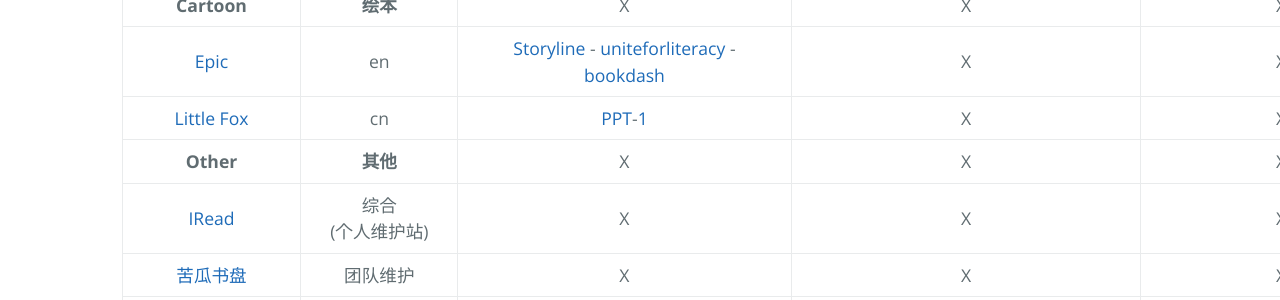
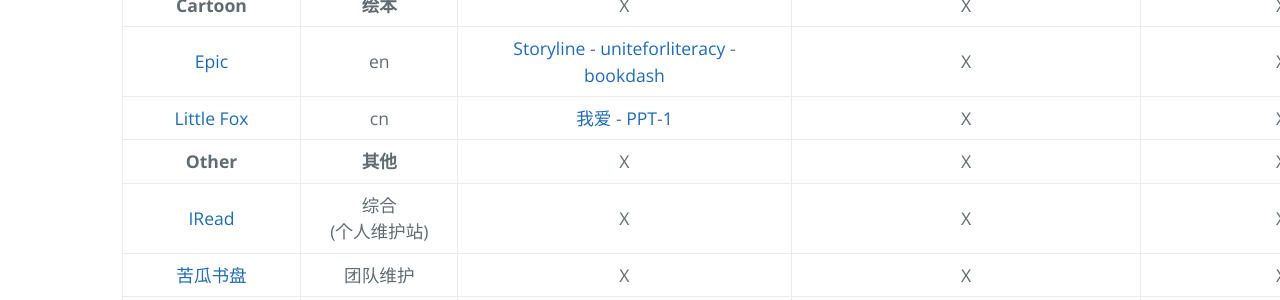
Before and after one commit to AmbroseRen/test, a Jekyll site: the page built from Library/BookSearch.md, in a window 1280 px wide and 900 px high, scrolled down 3189 px. Shown: the part 154-454 px from the top of the window. Built offline with Jekyll 4.4.1, drawn with Linux system fonts in a browser that asks for light colours; our own code applies the rules of GitHub Pages for plain Markdown files; the repository's description, which GitHub fills in, is left out.

Commit message:
Update BookSearch.md

```diff
--- a/Library/BookSearch.md
+++ b/Library/BookSearch.md
@@ -73,7 +73,7 @@
 | [推荐书](https://www.tuijianshu.net/) | cn | [小学读本](https://www.tuijianshu.net/article-15509-1.html) | X | X |
 | __Cartoon__ | __绘本__ | X | X | X |
 | [Epic](https://www.getepic.com/app/) | en | [Storyline](https://storylineonline.net/library/) - [uniteforliteracy](https://www.uniteforliteracy.com/) - [bookdash](https://bookdash.org/books/) | X | X |
-| [Little Fox](https://chinese.littlefox.com/en/story) | cn | [PPT](https://www.1ppt.com/xiazai/huiben/)-[1](http://www.pptok.com/e/search/result/?searchid=404993) | X | X |
+| [Little Fox](https://chinese.littlefox.com/en/story) | cn | [我爱](http://www.woaihuiben.com/books) - [PPT](https://www.1ppt.com/xiazai/huiben/)-[1](http://www.pptok.com/e/search/result/?searchid=404993) | X | X |
 | __Other__ | __其他__ | X | X | X |
 | [IRead](http://www.iread.cf/) | 综合(个人维护站) | X | X | X |
 | [苦瓜书盘](http://kgbook.com/) | 团队维护 | X | X | X |
```
